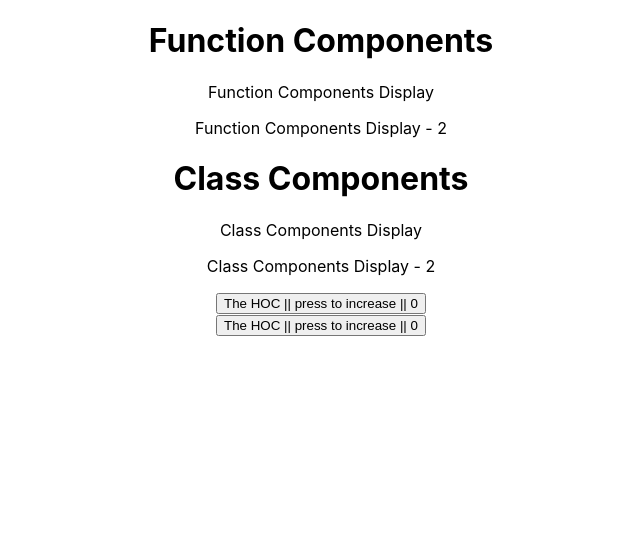
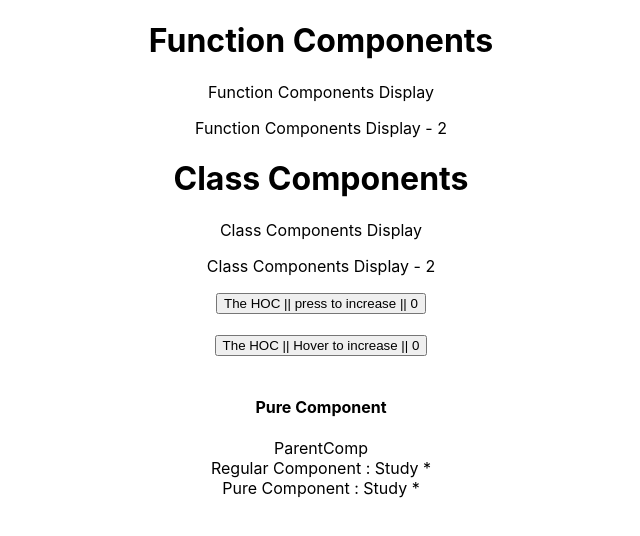
Before and after one commit to ahnas/react, a React (Create React App) app: page / in a window 1280 px wide. Shown: the top 536 px of the page, without its empty margins (319-959 px from the left). Built offline with nearby package versions, Linux system fonts and the light colour scheme.

Commit message:
PURE COMPONENT (Parent,Reg,Pure)

```diff
--- a/src/App.js
+++ b/src/App.js
@@ -7,6 +7,7 @@ import { FunctionComp ,FunctionComp2 }   from './Components/FunctionalComp';
 import { ClassComp ,ClassComp2 } from './Components/ClassComp';
 import Click from './Components/Click';
 import Counter from './Components/Counter';
+import ParentComp from './Components/ParentComp';
 
 function App () {
   return (
@@ -21,6 +22,9 @@ function App () {
       <ClassComp2 />
       <Click />
       <Counter />
+      <br></br>
+      <h4>Pure Component</h4>
+      <ParentComp />
     </div>
   );
 }
--- a/src/Components/Counter.js
+++ b/src/Components/Counter.js
@@ -21,7 +21,9 @@ class Counter extends Component {
         const {count} = this.state;
         return (
             <div>
-                <button onMouseEnter={this.CountIncrease}> {this.props.name} press to increase || {count} </button>
+
+                <br></br>
+                <button onMouseEnter={this.CountIncrease}> {this.props.name} Hover to increase || {count} </button>
             </div>
         );
     }
--- /dev/null
+++ b/src/Components/ParentComp.js
@@ -0,0 +1,40 @@
+import React, { Component } from 'react';
+import PureComp from './PureComp';
+import RegComp from './RegComp';
+
+
+
+class ParentComp extends Component {
+
+    constructor(props) {
+        super(props);
+
+        this.state = {
+            name : "Study"
+        }
+
+    }
+
+    componentDidMount() {
+        setInterval (() => {
+            this.setState({
+                name : "Study"
+            });
+        }, 3000);
+    }
+
+
+    render() {
+        console.log("Parent Component render")
+        return (
+            <div> ParentComp
+
+                <RegComp name = {this.state.name} />
+                <PureComp name = {this.state.name} />
+
+            </div>
+        );
+    }
+}
+
+export default ParentComp;
--- /dev/null
+++ b/src/Components/PureComp.js
@@ -0,0 +1,17 @@
+import React, { PureComponent } from 'react';
+
+
+class PureComp extends PureComponent {
+    render() {
+        console.log("Pure Component render")
+        return (
+            <div>
+                Pure Component : {this.props.name} *
+            </div>
+        );
+    }
+}
+
+
+
+export default PureComp;
--- /dev/null
+++ b/src/Components/RegComp.js
@@ -0,0 +1,15 @@
+import React, { Component } from 'react';
+
+class RegComp extends Component {
+    render() {
+        console.log("Regular Component render")
+        return (
+            <div>
+
+                Regular Component : {this.props.name} *
+            </div>
+        );
+    }
+}
+
+export default RegComp;
```
